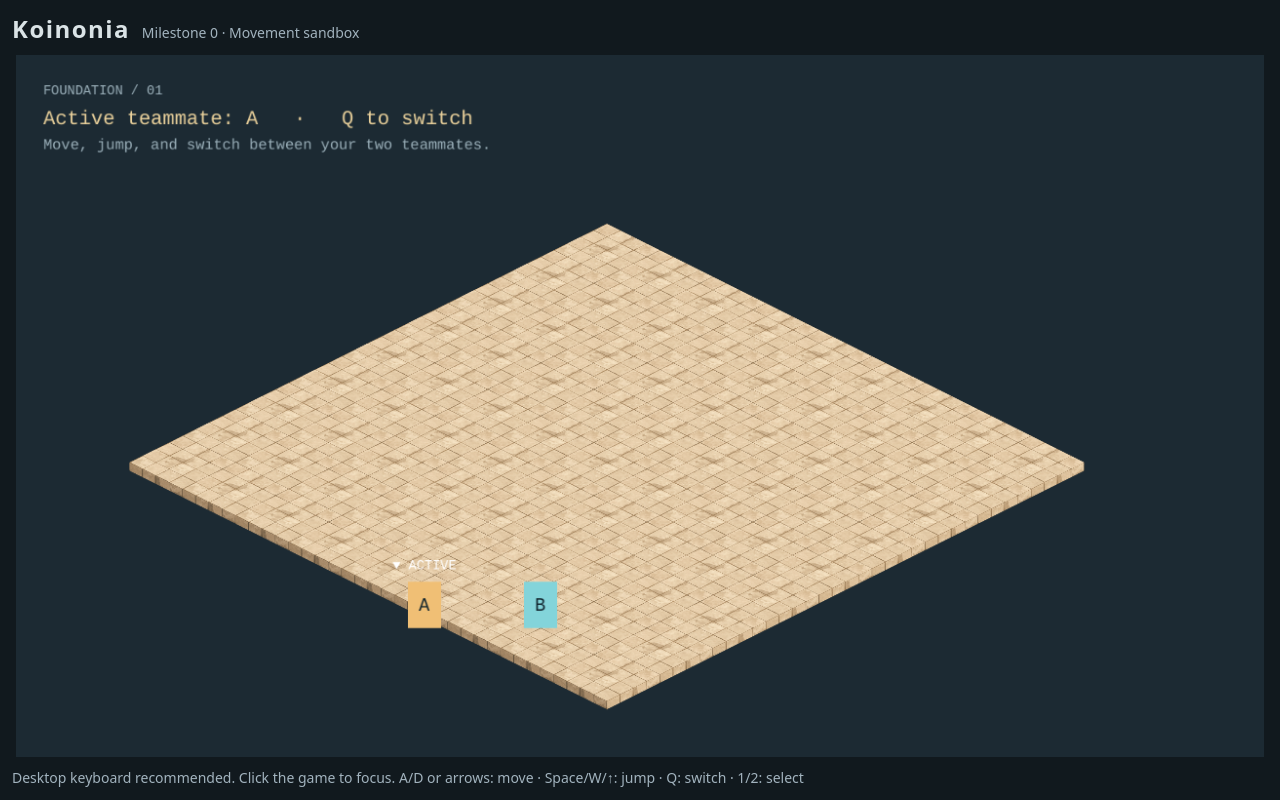
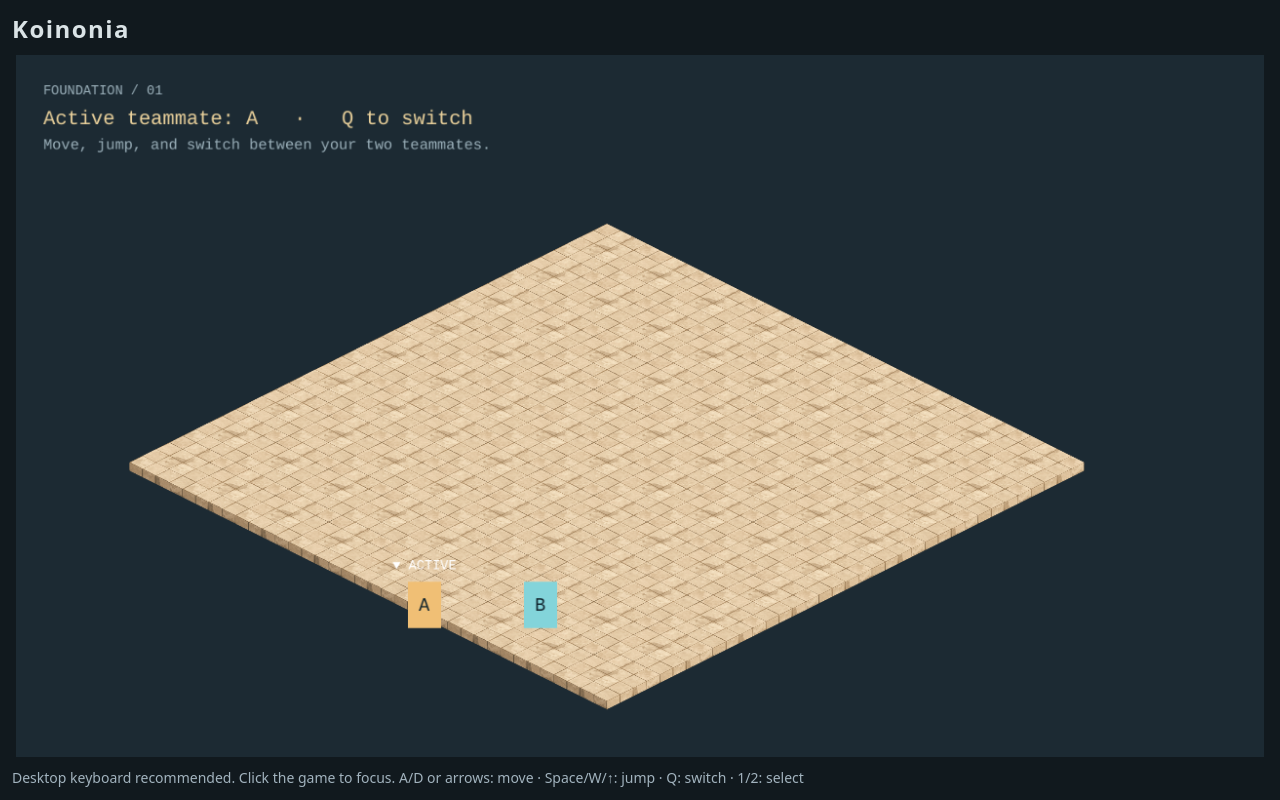
Before and after one commit to Harsh8naidu/Koinonia, a website built with Vite: page index.html in a window 1280 px wide. Built offline with nearby package versions, Linux system fonts and the light colour scheme; animation ran at ten frames a second.

Commit message:
style: remove milestone subtitle from page header

```diff
--- a/index.html
+++ b/index.html
@@ -7,7 +7,7 @@
   </head>
   <body>
     <main>
-      <header><h1>Koinonia</h1><span>Milestone 0 · Movement sandbox</span></header>
+      <header><h1>Koinonia</h1><span></span></header>
       <div id="game"></div>
       <p>Desktop keyboard recommended. Click the game to focus. A/D or arrows: move · Space/W/↑: jump · Q: switch · 1/2: select</p>
     </main>
```
